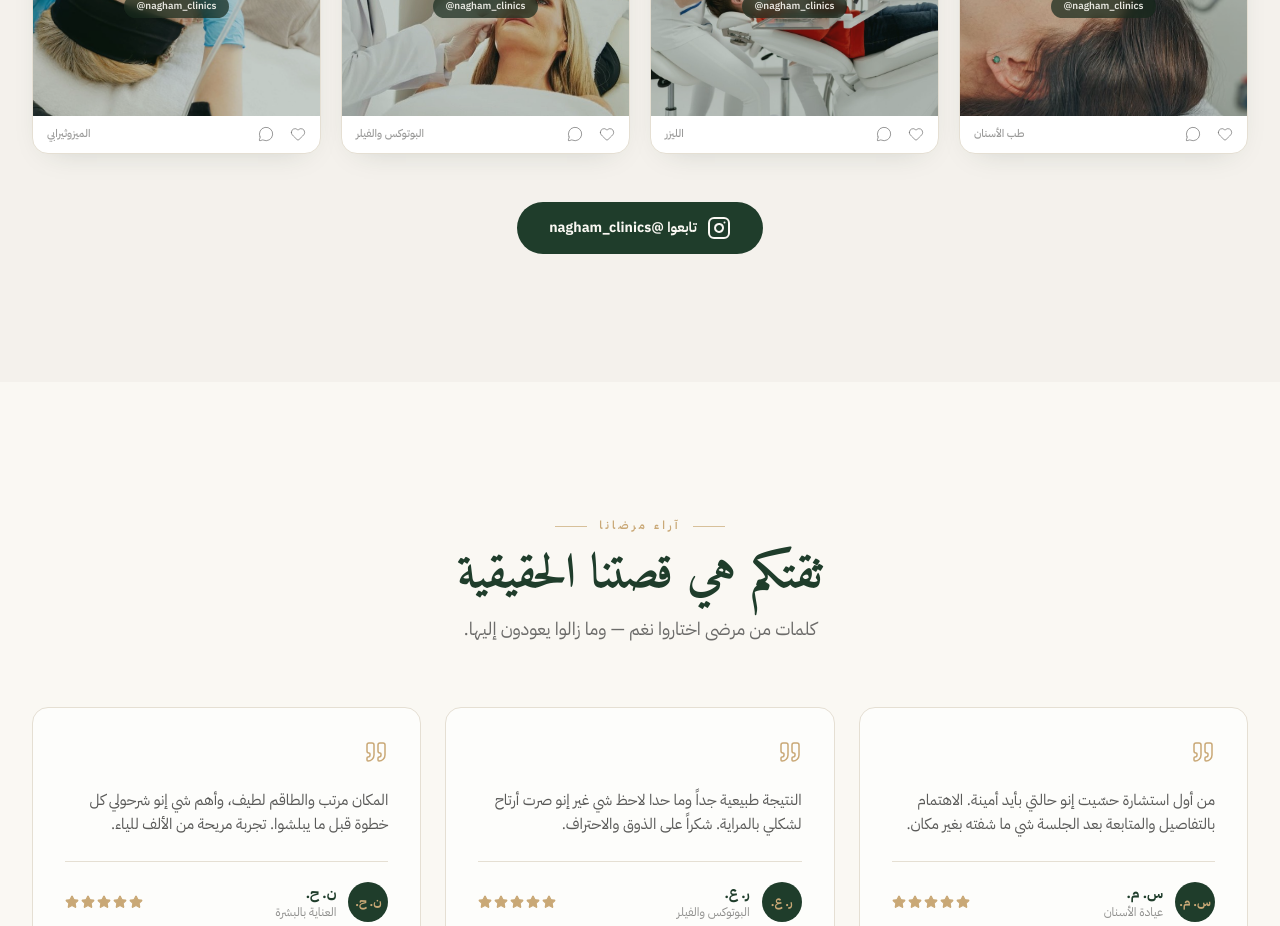
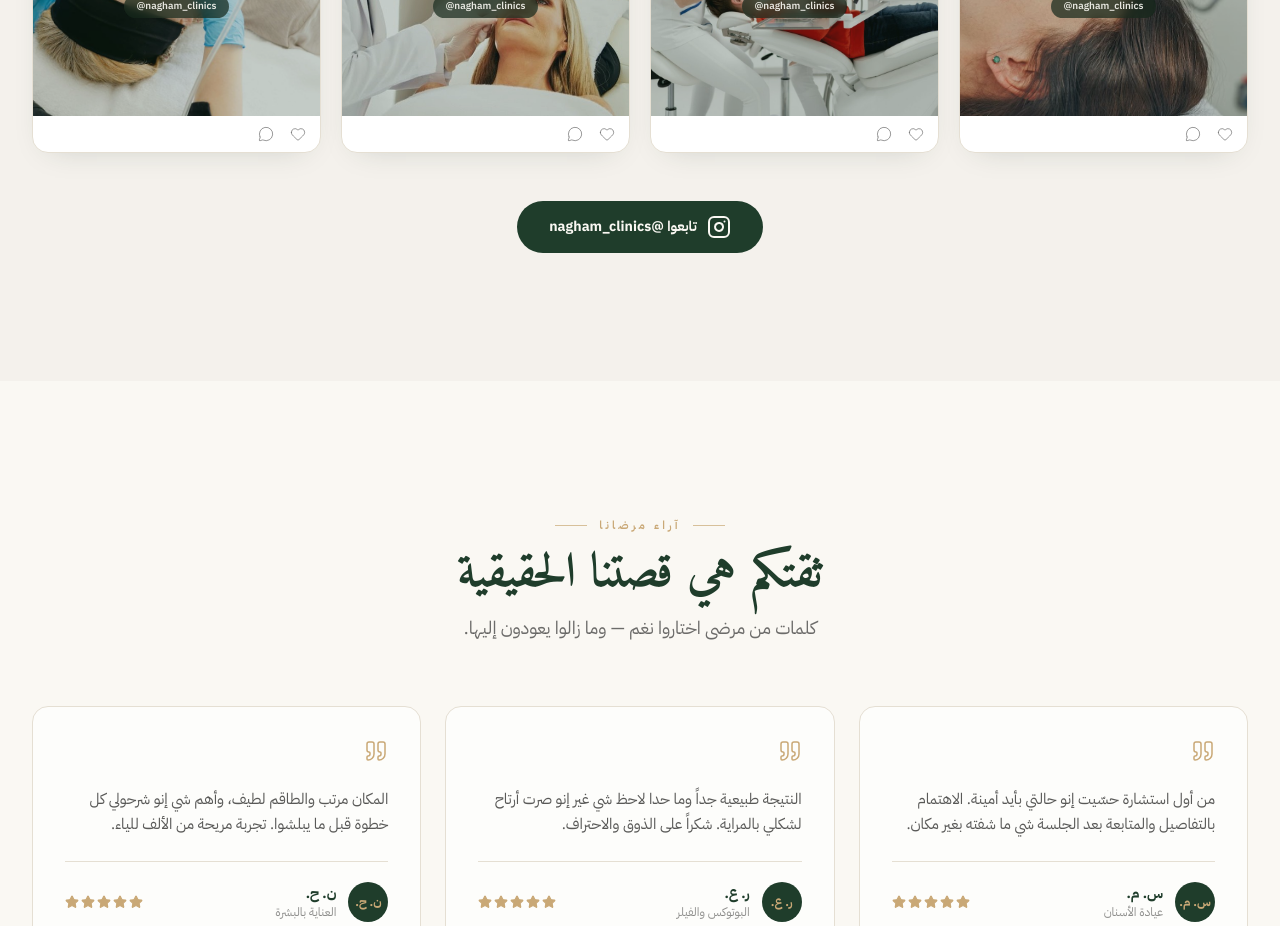
Before and after one commit to githubBashar/nagham-clinics, a React (Vite) app: page / in a window 1280 px wide. Shown: the part 5560-6486 px from the top of the page. Built offline with nearby package versions, Linux system fonts and the light colour scheme.

Commit message:
Instagram-Kacheln: Kategorie-Beschriftungen entfernt

```diff
--- a/src/sections/Gallery.tsx
+++ b/src/sections/Gallery.tsx
@@ -43,7 +43,7 @@ const REAL_POST_COVERS: (string | null)[] = [
  * cover photo, play badge, like/comment bar. A tap opens the post directly
  * on instagram.com in a new tab — no inline player, no overlay.
  */
-function RealTile({ url, caption, cover }: { url: string; caption: string; cover: string | null }) {
+function RealTile({ url, cover }: { url: string; cover: string | null }) {
   const { t } = useLanguage()
 
   return (
@@ -72,7 +72,7 @@ function RealTile({ url, caption, cover }: { url: string; caption: string; cover
         {cover && (
           <img
             src={cover}
-            alt={caption}
+            alt={t.insta.viewPost}
             loading="lazy"
             className="absolute inset-0 h-full w-full object-cover transition-transform duration-700 ease-out group-hover:scale-[1.06]"
           />
@@ -91,7 +91,6 @@ function RealTile({ url, caption, cover }: { url: string; caption: string; cover
       <div className="flex items-center gap-4 px-3.5 py-2.5">
         <Heart className="h-4 w-4 text-ink/45 transition-colors group-hover:text-gold" strokeWidth={1.5} />
         <MessageCircle className="h-4 w-4 text-ink/45" strokeWidth={1.5} />
-        <span className="ms-auto text-[0.68rem] font-medium text-ink/45">{caption}</span>
       </div>
     </a>
   )
@@ -104,7 +103,6 @@ export default function Gallery() {
   const tiles = REAL_POSTS.map((url, i) => ({
     url,
     cover: REAL_POST_COVERS[i] ?? null,
-    caption: t.gallery.captions[i % t.gallery.captions.length],
   }))
 
   return (
@@ -115,7 +113,7 @@ export default function Gallery() {
         <Stagger className="mt-16 grid grid-cols-2 gap-4 sm:gap-5 lg:grid-cols-4">
           {tiles.map((tile) => (
             <StaggerItem key={tile.url}>
-              <RealTile url={tile.url} caption={tile.caption} cover={tile.cover} />
+              <RealTile url={tile.url} cover={tile.cover} />
             </StaggerItem>
           ))}
         </Stagger>
```
